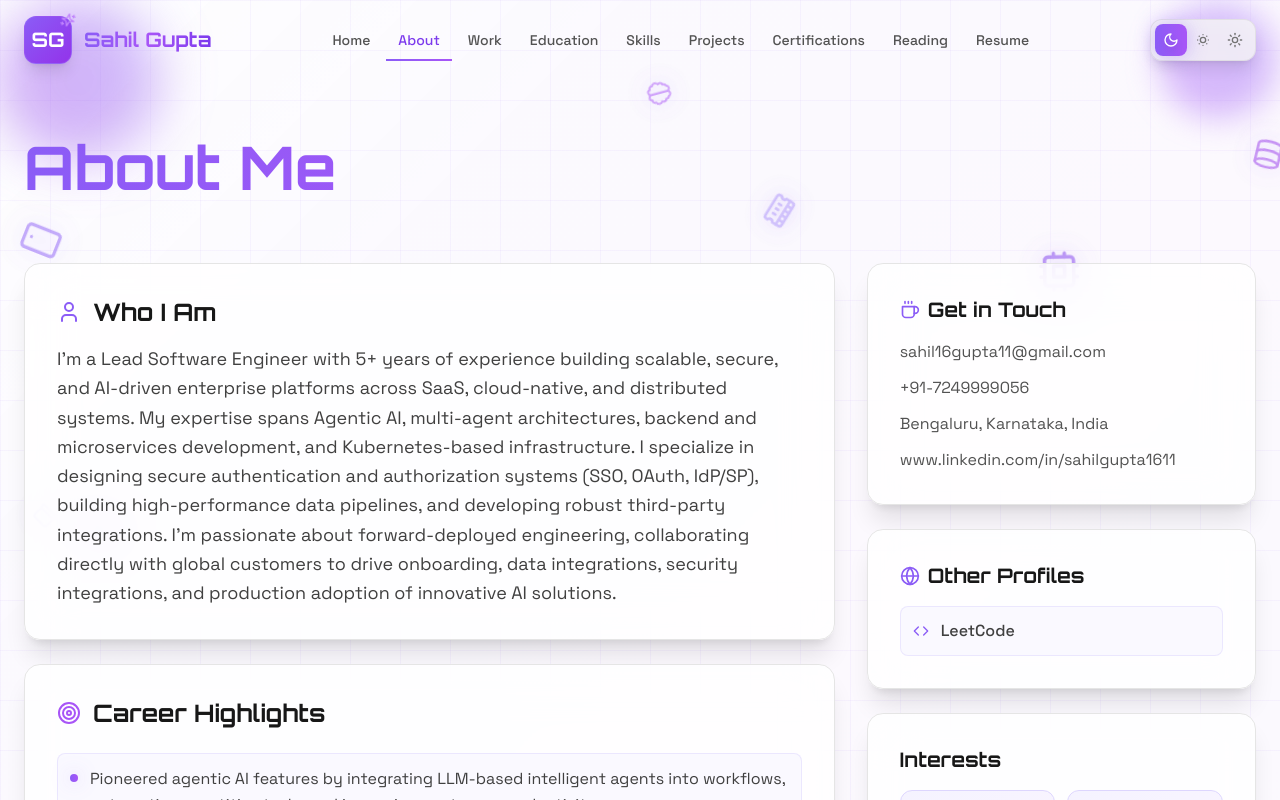
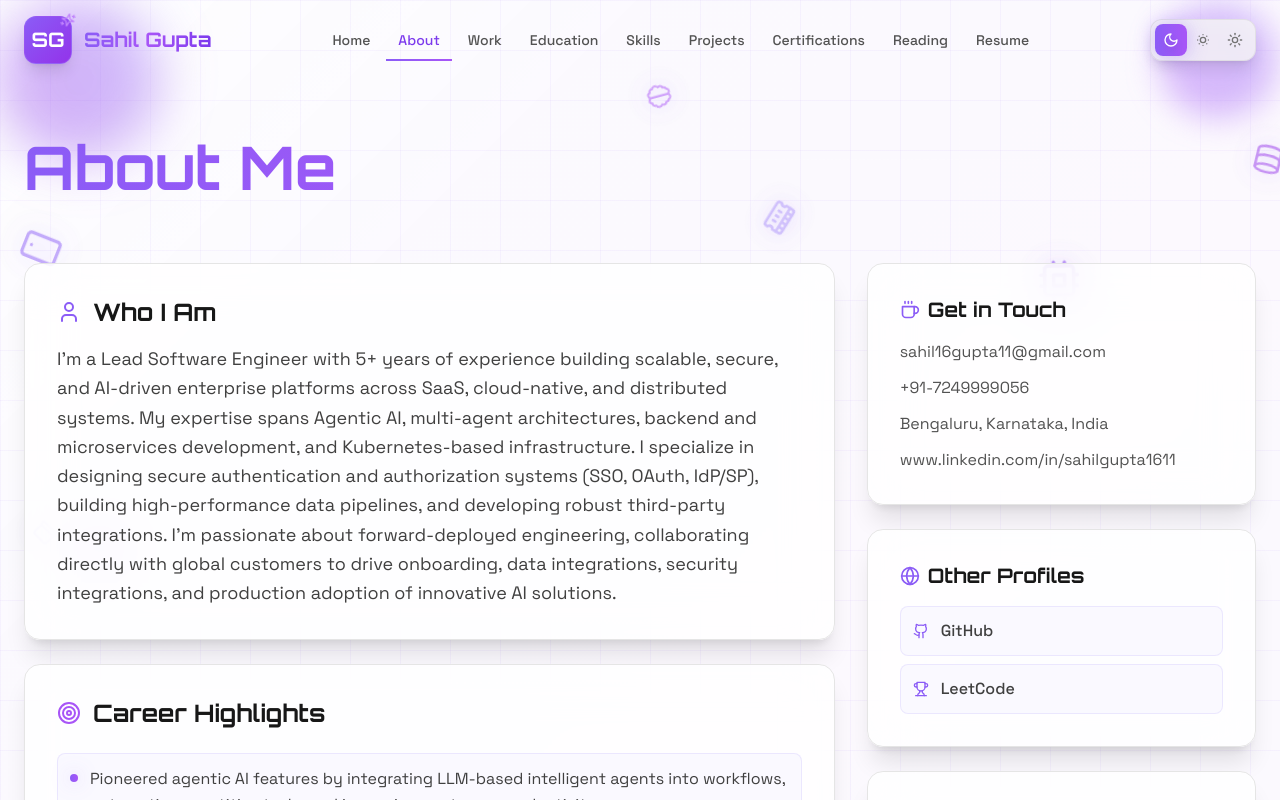
Before and after one commit to the-stranded-alien/Portfolio, a React (Vite) app: page /about in a window 1280 px wide. Shown: the top 800 px of the page. Built offline with nearby package versions, Linux system fonts and the light colour scheme.

Commit message:
Updating profiles

```diff
--- a/src/data/portfolio.json
+++ b/src/data/portfolio.json
@@ -49,9 +49,14 @@
     ],
     "profiles": [
       {
+        "name": "GitHub",
+        "url": "https://github.com/the-stranded-alien",
+        "icon": "github"
+      },
+      {
         "name": "LeetCode",
         "url": "https://leetcode.com/u/sahil16gupta11/",
-        "icon": "code"
+        "icon": "leetcode"
       }
     ]
   },
@@ -64,7 +69,7 @@
       "company": "RevSure AI",
       "position": "Lead Software Engineer",
       "positions": [
-        { "title": "Senior Software Engineer", "startDate": "January 2025", "endDate": "January 2026" },
+        { "title": "Senior Software Engineer", "startDate": "January 2025", "endDate": "December 2025" },
         { "title": "Lead Software Engineer", "startDate": "January 2026", "endDate": "Present" }
       ],
       "location": "Bengaluru, Karnataka, India",
--- a/src/pages/About.jsx
+++ b/src/pages/About.jsx
@@ -1,5 +1,5 @@
 import { motion } from 'framer-motion';
-import { Coffee, Code, Brain, User, Target, Lightbulb, Cloud, Database, Shield, Zap, Network, Layers, Activity, Languages, ExternalLink, Globe } from 'lucide-react';
+import { Coffee, Code, Brain, User, Target, Lightbulb, Cloud, Database, Shield, Zap, Network, Layers, Activity, Languages, ExternalLink, Globe, Github, Trophy } from 'lucide-react';
 import AnimatedBackground from '../components/AnimatedBackground';
 
 const About = ({ data }) => {
@@ -13,6 +13,18 @@ const About = ({ data }) => {
   const itemVariants = {
     hidden: { opacity: 0, y: 20 },
     visible: { opacity: 1, y: 0, transition: { duration: 0.6 } }
+  };
+
+  // Map profile icons
+  const getProfileIcon = (iconName) => {
+    const iconMap = {
+      'github': Github,
+      'code': Code,
+      'leetcode': Trophy,
+    };
+
+    const lowerIcon = (iconName || '').toLowerCase();
+    return iconMap[lowerIcon] || Code; // Default to Code if not found
   };
 
   // Map interests to icons
@@ -149,9 +161,10 @@ const About = ({ data }) => {
                         style={{ pointerEvents: 'auto' }}
                       >
                         <div className="flex items-center space-x-3">
-                          {profile.icon && (
-                            <Code className="w-4 h-4 text-cosmos-500 dark:text-cosmos-400" />
-                          )}
+                          {profile.icon && (() => {
+                            const IconComponent = getProfileIcon(profile.icon);
+                            return <IconComponent className="w-4 h-4 text-cosmos-500 dark:text-cosmos-400" />;
+                          })()}
                           <span className="text-void-700 dark:text-starlight-300 font-medium">{profile.name}</span>
                         </div>
                         <ExternalLink className="w-4 h-4 text-void-500 dark:text-starlight-500 opacity-0 group-hover/item:opacity-100 transition-opacity" />
```
